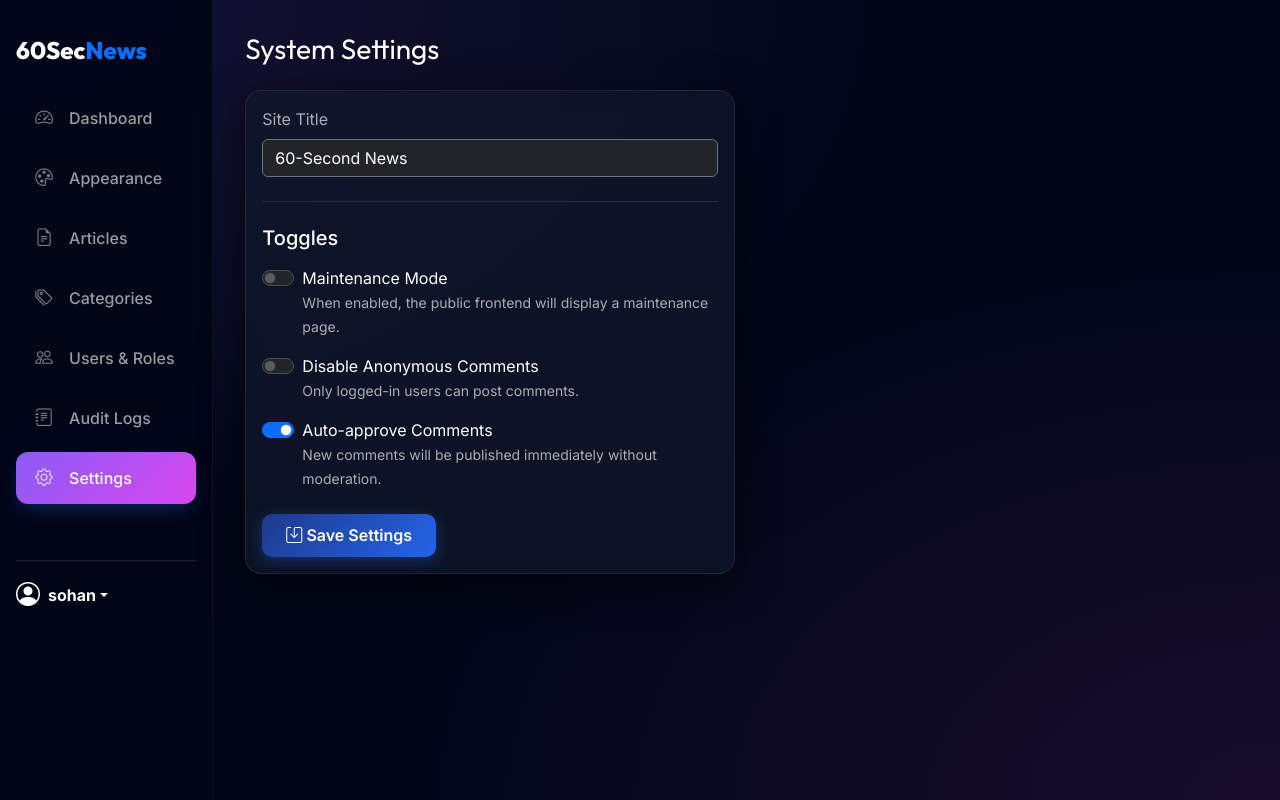
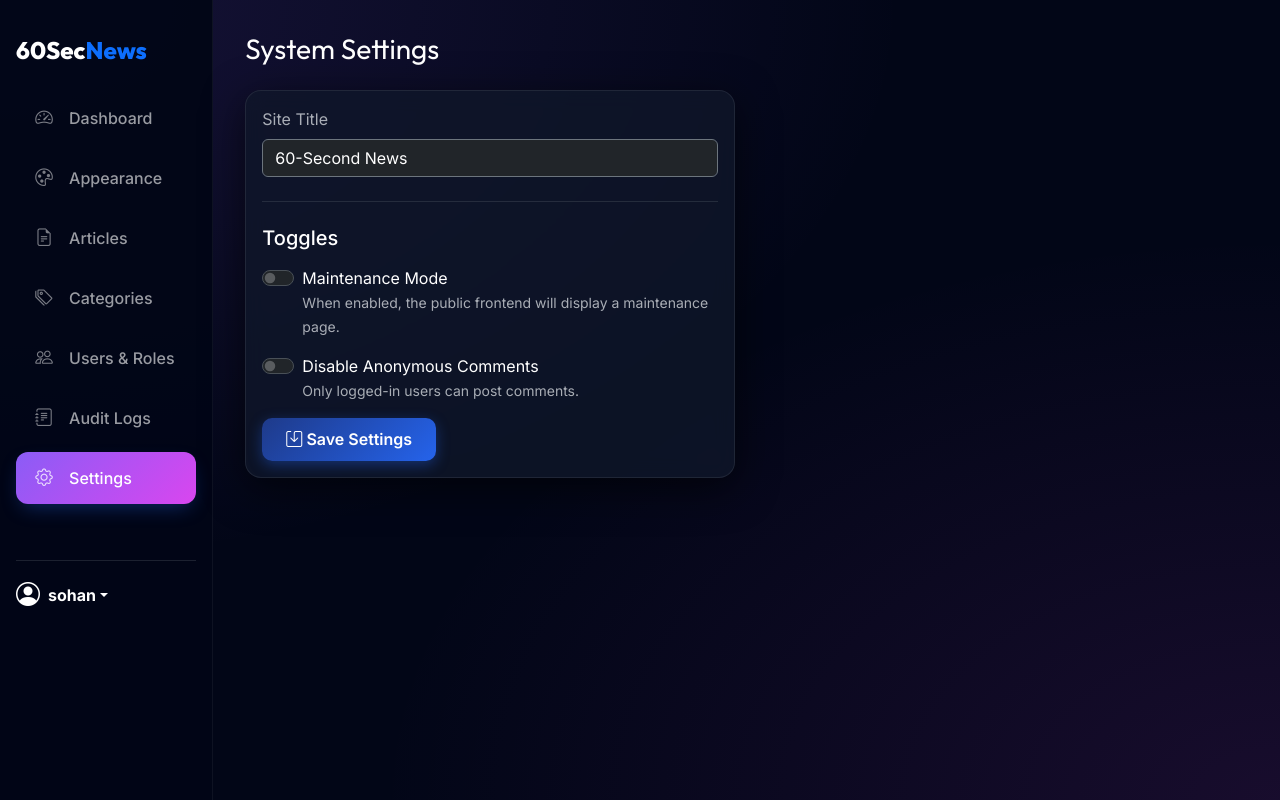
Before and after one commit to rhsohan/60secondsnews, a PHP site: page /60secnews/admin/settings.php in a window 1280 px wide. Run offline with PHP 8.4, Linux system fonts and the light colour scheme; a user stored in the database is signed in; data comes from the database, SQL or seed files in the repository.

Commit message:
Update Settings of Admin pannel

```diff
--- a/config/settings.json
+++ b/config/settings.json
@@ -3,6 +3,5 @@
     "admin_theme": "midnight",
     "maintenance_mode": false,
     "site_title": "60-Second News",
-    "require_account_comments": false,
-    "auto_approve_comments": true
+    "require_account_comments": false
 }
--- a/public/admin/settings.php
+++ b/public/admin/settings.php
@@ -15,8 +15,7 @@ $settings_file = BASE_PATH . '/config/settings.json';
 $settings = [
     'maintenance_mode' => false,
     'site_title' => '60-Second News',
-    'require_account_comments' => false,
-    'auto_approve_comments' => true
+    'require_account_comments' => false
 ];
 
 if (file_exists($settings_file)) {
@@ -32,7 +31,6 @@ if ($_SERVER['REQUEST_METHOD'] === 'POST') {
     $settings['maintenance_mode'] = isset($_POST['maintenance_mode']);
     $settings['site_title'] = trim($_POST['site_title']);
     $settings['require_account_comments'] = isset($_POST['require_account_comments']);
-    $settings['auto_approve_comments'] = isset($_POST['auto_approve_comments']);
 
     file_put_contents($settings_file, json_encode($settings, JSON_PRETTY_PRINT));
     log_activity("Updated system settings", 'config');
@@ -82,15 +80,7 @@ require_once __DIR__ . '/layout/header.php';
                         </label>
                     </div>
 
-                    <div class="form-check form-switch mb-4">
-                        <input class="form-check-input" type="checkbox" name="auto_approve_comments"
-                            id="auto_approve_comments" <?= $settings['auto_approve_comments'] ? 'checked' : '' ?>>
-                        <label class="form-check-label text-white" for="auto_approve_comments">
-                            Auto-approve Comments <br>
-                            <small class="text-muted">New comments will be published immediately without
-                                moderation.</small>
-                        </label>
-                    </div>
+
 
                     <button type="submit" class="btn btn-primary"><i class="bi bi-save"></i> Save Settings</button>
                 </form>
```
